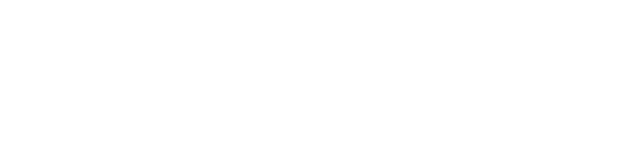
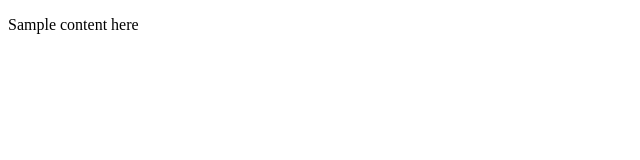
Before and after one commit to avinash508/resume, a plain HTML site: page index.html in a window 1280 px wide. Shown: the whole page, without its empty margins (0-640 px from the left). Drawn offline with Linux system fonts and the light colour scheme.

Commit message:
add basic paragraph

```diff
--- a/index.html
+++ b/index.html
@@ -5,6 +5,8 @@
   <title>Document</title>
 </head>
 <body>
-
+  <div id="wrapper">
+    <p>Sample content here</p>
+  </div>
 </body>
 </html>
```
